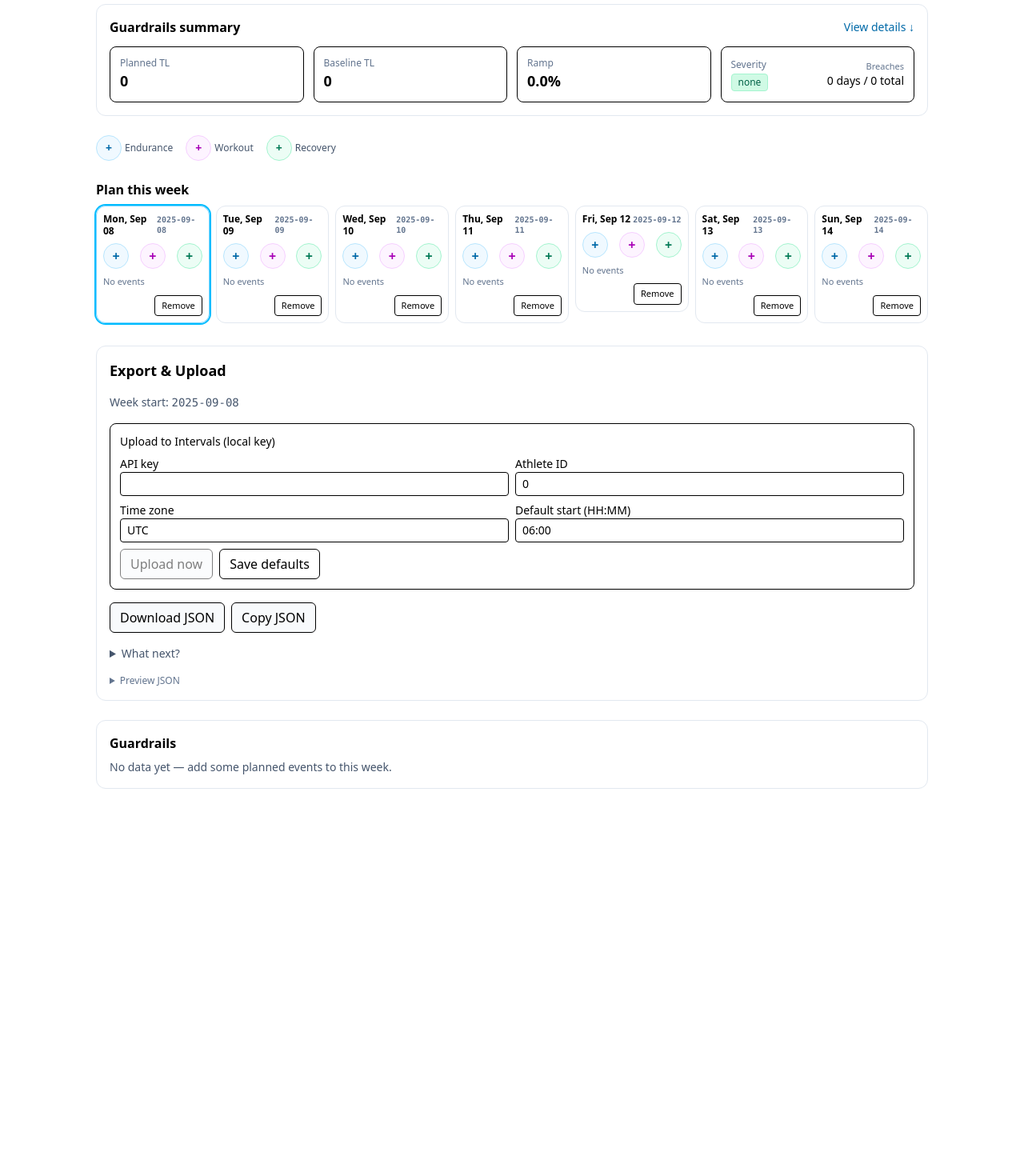
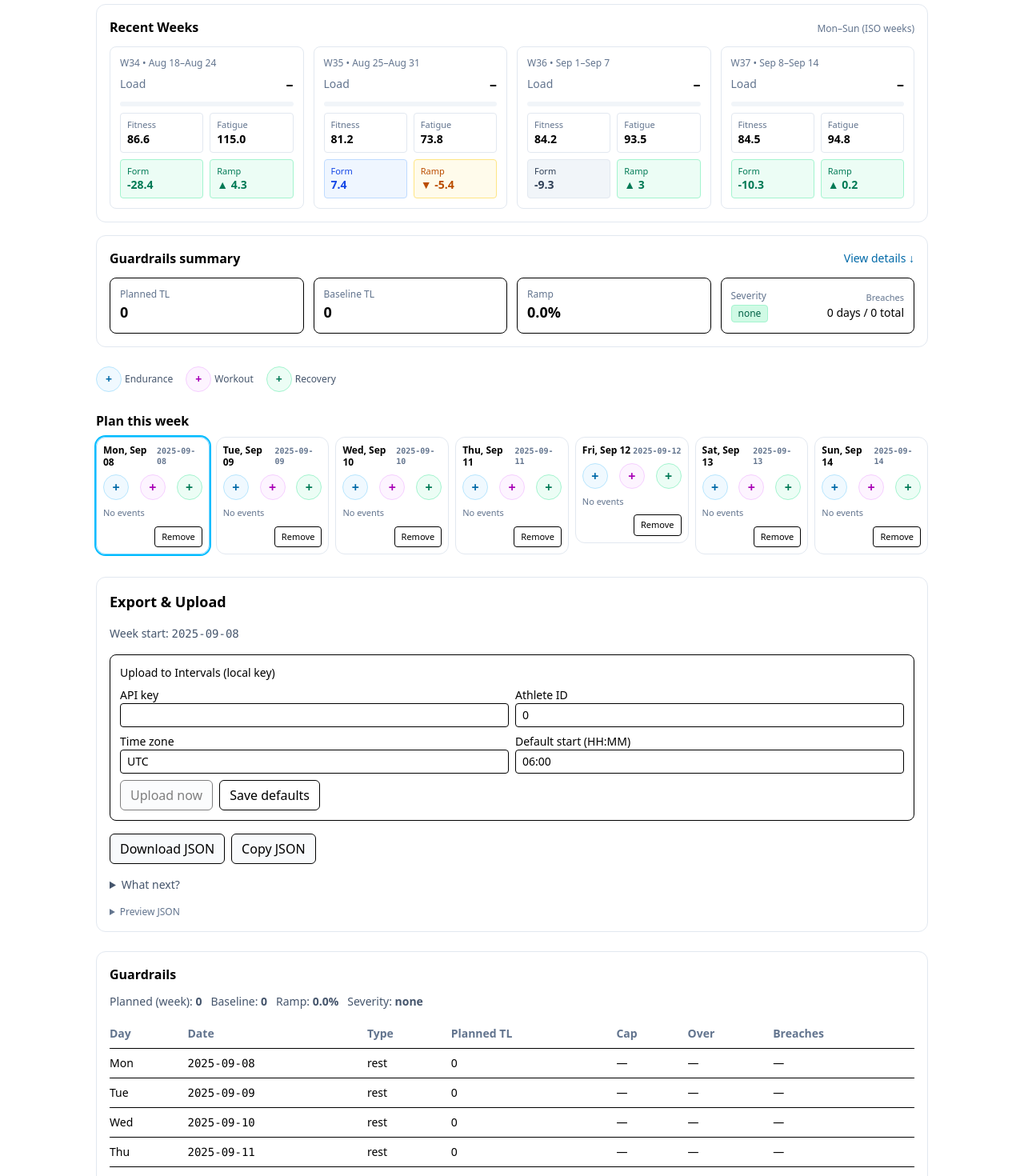
Before and after one commit to tomeese/intervals-icu-bulk-uploader-planned-workouts, a React (Vite) app: page /planner in a window 1280 px wide. Shown: the part 180-1650 px from the top of the page at 80% size. Before the commit the page ends 1214 px from the top, so only its background shows below. Built offline with nearby package versions, Linux system fonts and the light colour scheme.

Commit message:
Revert "removed duplicate code and reworked WeeklyHistoryStrip to simplify the code."
This reverts commit d1fc45d2363e00e9637bb48bb771679d6890ac30.

```diff
--- a/src/components/GuardrailsPanel.tsx
+++ b/src/components/GuardrailsPanel.tsx
@@ -1,143 +1,72 @@
-/* /src/components/GuardrailsPanel.tsx */
-
-import React from "react";
+import React, { useMemo } from "react";
 import {
   computeGuardrails,
   DEFAULT_GUARDRAILS,
+  type GuardrailHistory,
+  type WeekPlan,
 } from "../lib/guardrails";
 
-// Use the function’s return type for strong typing
-type GuardrailsSummary = ReturnType<typeof computeGuardrails>;
-
-function toneForRamp(sev: string) {
-  // map the ramp severity to a pill style
-  if (sev === "stop") return "bg-rose-50 text-rose-700 border-rose-200";
-  if (sev === "warn") return "bg-amber-50 text-amber-700 border-amber-200";
-  if (sev === "info") return "bg-blue-50 text-blue-700 border-blue-200";
-  return "bg-emerald-50 text-emerald-700 border-emerald-200";
-}
-
 export default function GuardrailsPanel({
-  summary,
+  week,
+  history,
 }: {
-  summary: GuardrailsSummary | null;
+  week: WeekPlan;
+  history: GuardrailHistory;
 }) {
-  if (!summary) {
-    return (
-      <div className="rounded-xl border border-slate-200 dark:border-slate-800 p-4 bg-white dark:bg-slate-900">
-        <h2 className="text-base font-semibold mb-2">Guardrails</h2>
-        <div className="text-sm text-slate-600">
-          No data yet — add some planned events to this week.
-        </div>
-      </div>
-    );
-  }
-
-  const {
-    plannedWeekLoad,
-    baselineWeeklyLoad,
-    rampPct,
-    rampSeverity,
-    daily,
-  } = summary;
+  const res = useMemo(
+    () => computeGuardrails(week, history || {}, DEFAULT_GUARDRAILS),
+    [week, history]
+  );
 
   return (
     <div className="rounded-xl border border-slate-200 dark:border-slate-800 p-4 bg-white dark:bg-slate-900">
-      <div className="flex items-center justify-between mb-3">
-        <h2 className="text-base font-semibold">Guardrails</h2>
-        <span
-          className={`text-xs rounded border px-2 py-1 ${toneForRamp(
-            rampSeverity
-          )}`}
-          title="Weekly ramp vs baseline"
-        >
-          Ramp&nbsp;{rampPct.toFixed(1)}%
-        </span>
-      </div>
+      <h2 className="text-base font-semibold mb-3">Guardrails</h2>
 
-      <div className="grid grid-cols-2 gap-2 text-sm mb-3">
-        <KV label="Planned week" value={plannedWeekLoad.toFixed(0)} />
-        <KV label="Baseline week" value={baselineWeeklyLoad.toFixed(0)} />
+      <div className="text-sm text-slate-600 mb-3">
+        Planned (week): <b>{res.plannedWeekLoad}</b>{" "}
+        &nbsp; Baseline: <b>{res.baselineWeeklyLoad}</b>{" "}
+        &nbsp; Ramp: <b>{res.rampPct.toFixed(1)}%</b> &nbsp; Severity:{" "}
+        <b>{res.rampSeverity}</b>
       </div>
 
       <div className="overflow-x-auto">
-        <table className="min-w-full text-sm border border-slate-200 dark:border-slate-800 rounded-lg overflow-hidden">
-          <thead className="bg-slate-50 dark:bg-slate-800/50">
-            <tr className="text-left">
-              <Th>Day</Th>
-              <Th>Type</Th>
-              <Th>Cap</Th>
-              <Th>Over</Th>
-              <Th>Flags</Th>
+        <table className="min-w-[720px] w-full text-sm">
+          <thead>
+            <tr className="text-left text-slate-500">
+              <th className="py-2 pr-3">Day</th>
+              <th className="py-2 pr-3">Date</th>
+              <th className="py-2 pr-3">Type</th>
+              <th className="py-2 pr-3">Planned TL</th>
+              <th className="py-2 pr-3">Cap</th>
+              <th className="py-2 pr-3">Over</th>
+              <th className="py-2 pr-3">Breaches</th>
             </tr>
           </thead>
           <tbody>
-            {daily
-              // ensure stable Monday→Sunday order
-              .slice()
-              .sort((a, b) => a.date.localeCompare(b.date))
-              .map((d) => (
-                <tr
-                  key={d.date}
-                  className="border-t border-slate-200 dark:border-slate-800"
-                >
-                  <Td>
-                    <div className="font-mono">{d.date}</div>
-                  </Td>
-                  <Td className="capitalize">{d.dayType}</Td>
-                  <Td>{Math.round(d.capApplied)}</Td>
-                  <Td className={d.overBy > 0 ? "text-rose-600" : ""}>
-                    {Math.max(0, Math.round(d.overBy))}
-                  </Td>
-                  <Td>
-                    {d.breaches?.length ? (
-                      <div className="flex flex-wrap gap-1">
-                        {d.breaches.map((b) => (
-                          <span
-                            key={b}
-                            className="text-[11px] rounded border px-1.5 py-0.5 bg-amber-50 text-amber-700 border-amber-200"
-                          >
-                            {b.replace(/_/g, " ")}
-                          </span>
-                        ))}
-                      </div>
-                    ) : (
-                      <span className="text-slate-400">–</span>
-                    )}
-                  </Td>
-                </tr>
-              ))}
+            {res.daily.map((d, i) => (
+              <tr key={d.date} className="border-t">
+                <td className="py-2 pr-3">
+                  {new Intl.DateTimeFormat(undefined, {
+                    weekday: "short",
+                  }).format(new Date(`${d.date}T00:00`))}
+                </td>
+                <td className="py-2 pr-3 font-mono">{d.date}</td>
+                <td className="py-2 pr-3">{d.dayType}</td>
+                <td className="py-2 pr-3">{d.plannedTL ?? 0}</td>
+                <td className="py-2 pr-3">{d.capApplied ?? "—"}</td>
+                <td className="py-2 pr-3">
+                  {d.overBy && d.overBy > 0 ? d.overBy : "—"}
+                </td>
+                <td className="py-2 pr-3">
+                  {d.breaches && d.breaches.length
+                    ? d.breaches.join(", ")
+                    : "—"}
+                </td>
+              </tr>
+            ))}
           </tbody>
         </table>
       </div>
-
-      <p className="mt-3 text-xs text-slate-500">
-        Caps apply the most conservative limit for the inferred day type (plus
-        long-ride limits when duration exceeds threshold). “Over” shows how far
-        the plan exceeds the cap.
-      </p>
     </div>
   );
 }
-
-function KV({ label, value }: { label: string; value: React.ReactNode }) {
-  return (
-    <div className="rounded border border-slate-200 dark:border-slate-800 px-2 py-1.5">
-      <div className="text-[11px] text-slate-500">{label}</div>
-      <div className="font-semibold tabular-nums">{value}</div>
-    </div>
-  );
-}
-
-function Th({ children }: { children: React.ReactNode }) {
-  return <th className="px-2 py-2 text-[12px] font-semibold">{children}</th>;
-}
-function Td({
-  children,
-  className = "",
-}: {
-  children: React.ReactNode;
-  className?: string;
-}) {
-  return <td className={`px-2 py-2 ${className}`}>{children}</td>;
-}
--- a/src/components/WeeklyHistoryStrip.tsx
+++ b/src/components/WeeklyHistoryStrip.tsx
@@ -1,50 +1,76 @@
-import React from "react";
+/* /src/components/WeeklyHistoryStrip.tsx */
+
+import React, { useMemo } from "react";
+import { f1, f0 } from "../lib/format";
+import { formBadge } from "../lib/colors";
 import Chip from "./Chip";
 import FormChip from "./FormChip";
-import { f1, f0 } from "../lib/format";
 
-export type WeekRow = {
-  week: number;
-  fitness: number;  // CTL
-  fatigue: number;  // ATL
-  form: number;     // TSB
-  ramp: number;     // Δ fitness vs prior week (or intervals’ ramp)
-  load?: number | null;
+type SeriesPoint = { date: string; atl: number; ctl: number; tsb: number; ramp: number };
+type Weekly = {
+  key: string;        // e.g. "2025-W37"
+  weekNum: number;    // 37
+  startISO: string;   // 2025-08-18 (Mon)
+  endISO: string;     // 2025-08-24 (Sun)
+  fitness: number;    // CTL on Sun
+  fatigue: number;    // ATL on Sun
+  form: number;       // TSB on Sun
+  load?: number | null; // optional (needs fetcher to provide)
+  ramp: number;       // fitness delta vs prev week
 };
 
 export default function WeeklyHistoryStrip({
-  rows,
+  series,
+  maxWeeks = 4,
 }: {
-  rows: WeekRow[];
+  series: SeriesPoint[];
+  maxWeeks?: number;
 }) {
-  if (!rows?.length) return null;
+  const weeks = useMemo(() => buildWeekly(series, maxWeeks), [series, maxWeeks]);
+  if (!weeks.length) {
+    return (
+      <div className="rounded-xl border border-slate-200 dark:border-slate-800 p-4 text-sm text-slate-500 bg-white dark:bg-slate-900">
+        No weekly metrics yet.
+      </div>
+    );
+  }
+
+  // For the tiny relative bar, normalize load among available values (if provided)
+  const loads = weeks.map(w => w.load ?? 0);
+  const maxLoad = Math.max(1, ...loads);
 
   return (
-    <div className="rounded-xl border border-slate-200 dark:border-slate-800 p-3 bg-white dark:bg-slate-900">
-      <h3 className="text-sm font-semibold mb-2">Last 4 Weeks</h3>
-      <div className="grid grid-cols-2 sm:grid-cols-4 gap-2">
-        {rows.map((w) => (
-          <div
-            key={w.week}
-            className="rounded-lg border border-slate-200 dark:border-slate-800 p-2"
-          >
-            <div className="text-xs text-slate-500 mb-1">Week {w.week}</div>
+    <div className="rounded-xl border border-slate-200 dark:border-slate-800 p-4 bg-white dark:bg-slate-900">
+      <div className="flex items-baseline justify-between mb-3">
+        <h3 className="text-base font-semibold">Recent Weeks</h3>
+        <div className="text-xs text-slate-500">Mon–Sun (ISO weeks)</div>
+      </div>
+
+      <div className="grid grid-cols-1 sm:grid-cols-2 lg:grid-cols-4 gap-3">
+        {weeks.map(w => (
+          <div key={w.key} className="rounded-lg border border-slate-200 dark:border-slate-800 p-3">
+            <div className="text-xs text-slate-500 mb-1">
+              <span className="font-medium">W{w.weekNum}</span> • {fmtRange(w.startISO, w.endISO)}
+            </div>
+
+            <div className="flex items-center justify-between mb-2">
+              <div className="text-sm text-slate-500">Load</div>
+              <div className="text-lg font-semibold tabular-nums">
+                {f0(w.load) ?? "—"}
+              </div>
+            </div>
+            <div className="h-1.5 rounded bg-slate-100 dark:bg-slate-800 overflow-hidden mb-2">
+              <div
+                className="h-full rounded bg-slate-400 dark:bg-slate-500"
+                style={{ width: `${Math.min(100, Math.round(((w.load ?? 0) / maxLoad) * 100))}%` }}
+              />
+            </div>
+
             <div className="grid grid-cols-2 gap-2 text-sm">
               <KV label="Fitness" value={f1(w.fitness)} />
               <KV label="Fatigue" value={f1(w.fatigue)} />
               <FormChip value={w.form} />
-              <Chip
-                label="Ramp"
-                value={f1(w.ramp)}
-                tone={rampTone(w.ramp)}
-                prefix={w.ramp > 0 ? "▲ " : w.ramp < 0 ? "▼ " : ""}
-              />
-            </div>
-            <div className="mt-2 text-xs">
-              Load:&nbsp;
-              <span className="font-semibold tabular-nums">
-                {w.load == null ? "–" : f0(w.load)}
-              </span>
+              <Chip label="Ramp" value={w.ramp} tone={rampTone(w.ramp)} prefix={w.ramp > 0 ? "▲ " : w.ramp < 0 ? "▼ " : ""} />
             </div>
           </div>
         ))}
@@ -53,7 +79,97 @@ export default function WeeklyHistoryStrip({
   );
 }
 
-function KV({ label, value }: { label: string; value: React.ReactNode }) {
+/* ---------------- helpers ---------------- */
+
+function buildWeekly(series: SeriesPoint[], n: number): Weekly[] {
+  if (!series?.length) return [];
+  // Sort by date asc
+  const pts = [...series].sort((a, b) => a.date.localeCompare(b.date));
+
+  // Group by ISO week (Mon–Sun)
+  const map = new Map<string, { dates: string[]; end: SeriesPoint }>();
+  for (const p of pts) {
+    const d = toDate(p.date);
+    const { year, week, startISO, endISO } = isoWeekInfo(d);
+    const key = `${year}-W${String(week).padStart(2, "0")}`;
+    const bucket = map.get(key) || { dates: [], end: p };
+    bucket.dates.push(p.date);
+    // choose the last point in the week as "end"
+    if (p.date > bucket.end.date) bucket.end = p;
+    map.set(key, bucket);
+    // stash start/end on the object for later (hack via symbol) — or recompute
+    (bucket as any)._startISO = startISO;
+    (bucket as any)._endISO = endISO;
+    (bucket as any)._weekNum = week;
+    (bucket as any)._year = year;
+  }
+
+  // Turn into array, sorted by week end
+  const weeks = Array.from(map.entries())
+    .map(([key, b]) => {
+      const end = b.end;
+      return {
+        key,
+        weekNum: (b as any)._weekNum as number,
+        startISO: (b as any)._startISO as string,
+        endISO: (b as any)._endISO as string,
+        fitness: end.ctl,
+        fatigue: end.atl,
+        form: end.tsb,
+        load: null as number | null, // TODO: wire when fetcher includes weekly_load
+        ramp: 0, // temp; fill below
+      } as Weekly;
+    })
+    .sort((a, b) => a.endISO.localeCompare(b.endISO));
+
+  // Compute ramp = delta Fitness vs previous week
+  for (let i = 0; i < weeks.length; i++) {
+    weeks[i].ramp = i === 0 ? 0 : round1(weeks[i].fitness - weeks[i - 1].fitness);
+  }
+
+  // last n complete weeks (exclude current partial if the last endISO is in the future—rare in static data)
+  const lastN = weeks.slice(-n);
+  return lastN;
+}
+
+function toDate(iso: string) {
+  // Treat as local date to keep week grouping stable with your UI
+  const [y, m, d] = iso.split("-").map(Number);
+  return new Date(y, (m ?? 1) - 1, d ?? 1);
+}
+
+function isoWeekInfo(d: Date) {
+  // Clone
+  const date = new Date(Date.UTC(d.getFullYear(), d.getMonth(), d.getDate()));
+  // ISO: Thu is in week
+  date.setUTCDate(date.getUTCDate() + 4 - (date.getUTCDay() || 7));
+  const yearStart = new Date(Date.UTC(date.getUTCFullYear(), 0, 1));
+  const week = Math.ceil((((date as any) - (yearStart as any)) / 86400000 + 1) / 7);
+  const year = date.getUTCFullYear();
+
+  // Get Monday of that week
+  const monday = new Date(date);
+  monday.setUTCDate(date.getUTCDate() - ((date.getUTCDay() + 6) % 7));
+  const sunday = new Date(monday);
+  sunday.setUTCDate(monday.getUTCDate() + 6);
+
+  const startISO = fmtISO(monday);
+  const endISO = fmtISO(sunday);
+  return { year, week, startISO, endISO };
+}
+
+function fmtISO(d: Date) {
+  return `${d.getUTCFullYear()}-${String(d.getUTCMonth() + 1).padStart(2, "0")}-${String(d.getUTCDate()).padStart(2, "0")}`;
+}
+
+function fmtRange(a: string, b: string) {
+  const A = toDate(a), B = toDate(b);
+  const mA = A.toLocaleString(undefined, { month: "short" });
+  const mB = B.toLocaleString(undefined, { month: "short" });
+  return `${mA} ${A.getDate()}–${mB} ${B.getDate()}`;
+}
+
+function KV({ label, value }: { label: string; value: number }) {
   return (
     <div className="rounded border border-slate-200 dark:border-slate-800 px-2 py-1.5">
       <div className="text-[11px] text-slate-500">{label}</div>
@@ -61,11 +177,43 @@ function KV({ label, value }: { label: string; value: React.ReactNode }) {
     </div>
   );
 }
-
-function rampTone(v: number): "ok" | "warn" | "bad" {
-  // Simple example: |ramp| > 10 is warn, > 20 is bad
-  const a = Math.abs(v);
-  if (a > 20) return "bad";
-  if (a > 10) return "warn";
+/*
+function Chip({
+  label,
+  value,
+  tone,
+  prefix = "",
+}: {
+  label: string;
+  value: number;
+  tone: "ok" | "warn" | "bad";
+  prefix?: string;
+}) {
+  const toneCls =
+    tone === "ok"
+      ? "bg-emerald-50 text-emerald-700 border-emerald-200"
+      : tone === "warn"
+      ? "bg-amber-50 text-amber-700 border-amber-200"
+      : "bg-rose-50 text-rose-700 border-rose-200";
+  return (
+    <div className={`rounded border px-2 py-1.5 ${toneCls}`}>
+      <div className="text-[11px]">{label}</div>
+      <div className="font-semibold tabular-nums">{prefix}{value}</div>
+    </div>
+  );
+}
+*/
+function formTone(tsb: number): "ok" | "warn" | "bad" {
+  if (tsb <= -20 || tsb >= 16) return "bad";
+  if (tsb <= -10 || tsb >= 6) return "warn";
   return "ok";
 }
+function rampTone(delta: number): "ok" | "warn" | "bad" {
+  const a = Math.abs(delta);
+  if (a > 10) return "bad";
+  if (a > 5) return "warn";
+  return "ok";
+}
+function round1(x: number) {
+  return Math.round(x * 10) / 10;
+}
```
